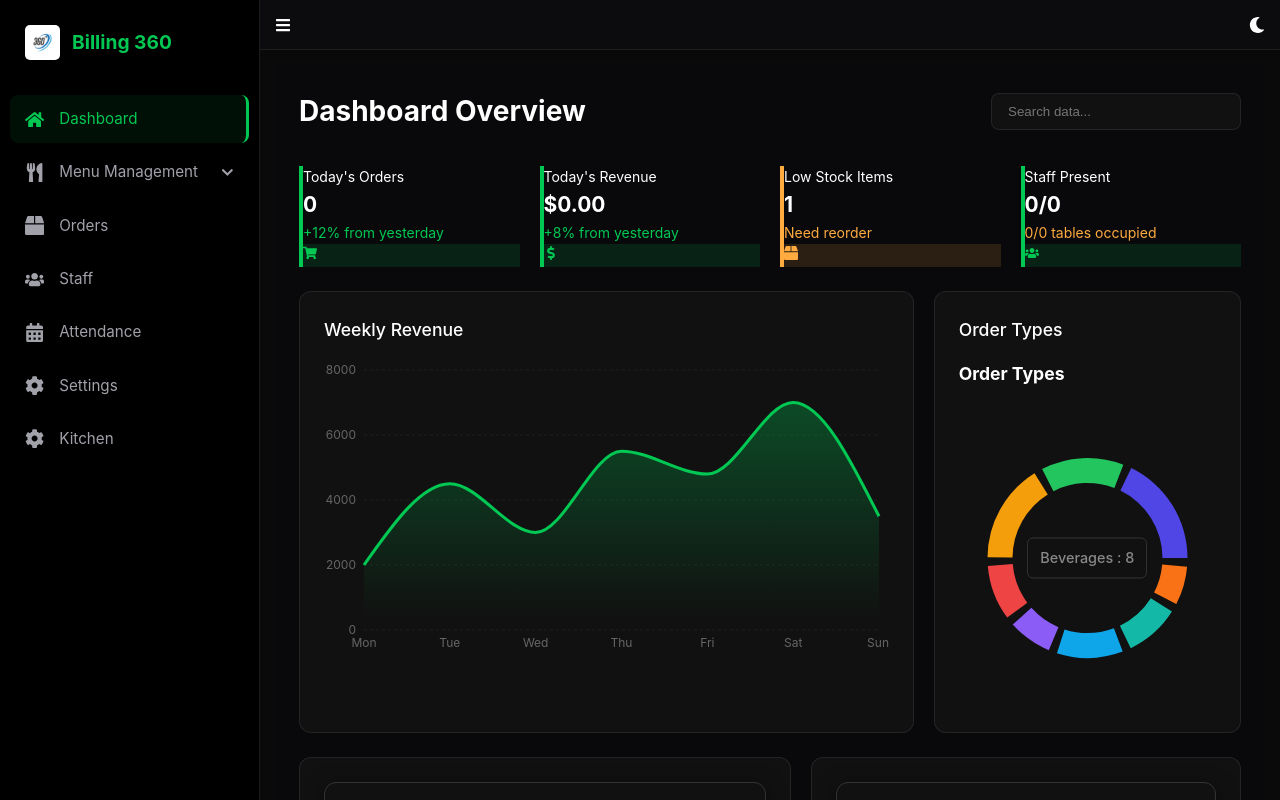
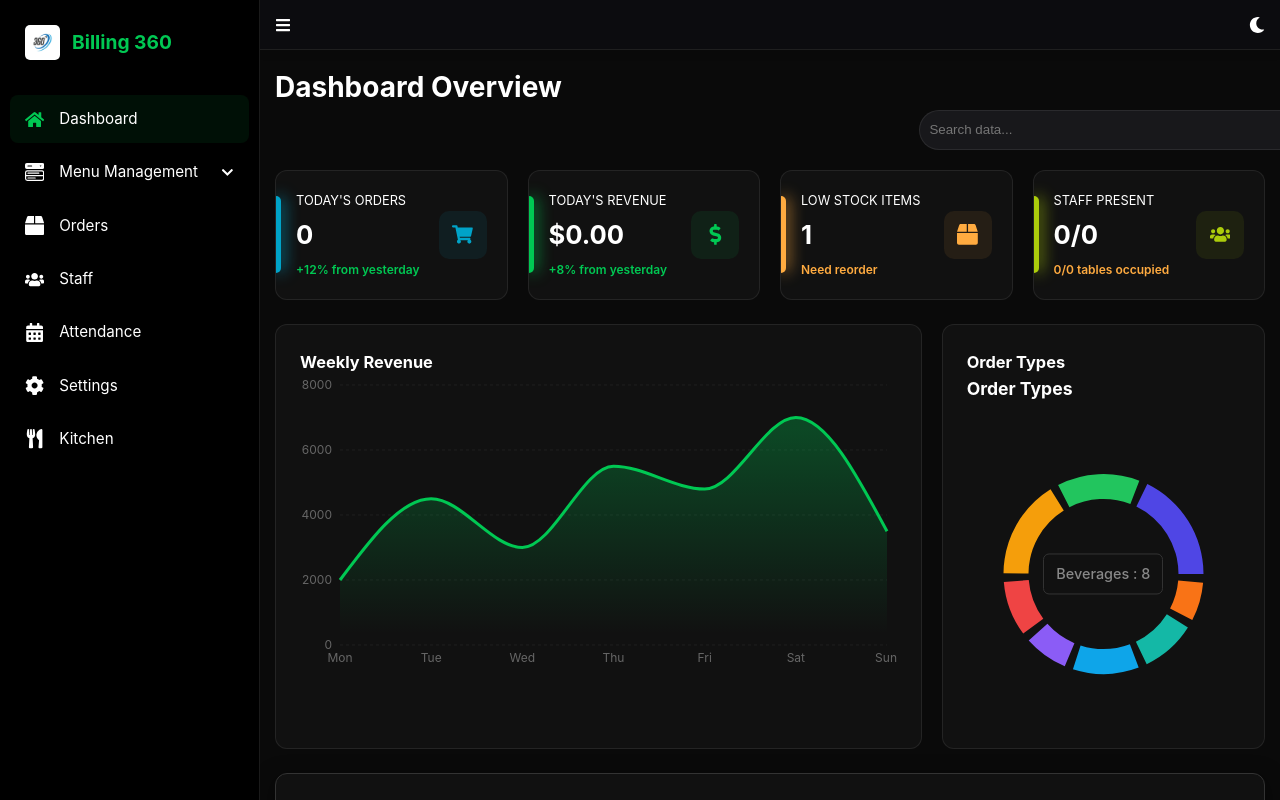
Before and after one commit to Innovalq-SoundaryaTeam/Restaurant-system, a React (Vite) app in the folder frontend/Billing_360/: page /Dashboard in a window 1280 px wide. Built offline with nearby package versions, Linux system fonts and the light colour scheme.

Commit message:
dashboard style changed

```diff
--- a/frontend/Billing_360/src/components/Dashboard.jsx
+++ b/frontend/Billing_360/src/components/Dashboard.jsx
@@ -13,20 +13,21 @@ export default function Dashboard() {
     <div className="dashboard-container">
       <header className="dashboard-header">
         <h1>Dashboard Overview</h1>
-        <div className="header-search">
-          <input type="text" placeholder="Search data..." />
+        <div >
+          <input type="text" placeholder="Search data..." className="header-search" />
         </div>
       </header>
 
       {/* Metric Cards with HotelPro Accent Borders */}
       <div className="metrics-row">
-        <Metricard title="Today's Orders" value="0" color="#00c853" trend="+12% from yesterday" iconType="order" />
+        <Metricard title="Today's Orders" value="0" color="#00a3c8" trend="+12% from yesterday" iconType="order" />
         <Metricard title="Today's Revenue" value="$0.00" color="#00c853" trend="+8% from yesterday" iconType="revenue" />
         <Metricard title="Low Stock Items" value="1" color="#ffab40" trend="Need reorder" iconType="stock" />
-        <Metricard title="Staff Present" value="0/0" color="#00c853" trend="0/0 tables occupied" iconType="staff" />
+        <Metricard title="Staff Present" value="0/0" color="#accc0b" trend="0/0 tables occupied" iconType="staff" />
       </div>
 
       <div className="dashboard-grid-main">
+  {/* Graph on the Left */}
   <div className="chart-section main-revenue">
     <div className="section-header">
       <h3>Weekly Revenue</h3>
@@ -34,6 +35,7 @@ export default function Dashboard() {
     <EarningsChart range={range} setRange={setRange} />
   </div>
 
+  {/* Pie Chart on the Right */}
   <div className="chart-section order-types">
     <div className="section-header">
       <h3>Order Types</h3>
--- a/frontend/Billing_360/src/components/Metricard.jsx
+++ b/frontend/Billing_360/src/components/Metricard.jsx
@@ -1,7 +1,6 @@
 import { FaShoppingCart, FaDollarSign, FaBox, FaUsers } from "react-icons/fa";
 
 export default function Metricard({ title, value, color, trend, iconType }) {
-  // Mapping icons to types
   const icons = {
     order: <FaShoppingCart />,
     revenue: <FaDollarSign />,
@@ -10,8 +9,8 @@ export default function Metricard({ title, value, color, trend, iconType }) {
   };
 
   return (
-    <div className="metric-card" style={{ borderLeft: `4px solid ${color}` }}>
-      <div className="card-content">
+    <div className="metric-card" style={{ "--accent": color }}>
+      <div className="card-inner">
         <div className="card-info">
           <p className="card-title">{title}</p>
           <h2 className="card-value">{value}</h2>
@@ -19,7 +18,7 @@ export default function Metricard({ title, value, color, trend, iconType }) {
             {trend}
           </p>
         </div>
-        <div className="card-icon" style={{ backgroundColor: `${color}22`, color: color }}>
+        <div className="card-icon" style={{ backgroundColor: `${color}15`, color: color }}>
           {icons[iconType]}
         </div>
       </div>
--- a/frontend/Billing_360/src/components/Sidebar.jsx
+++ b/frontend/Billing_360/src/components/Sidebar.jsx
@@ -1,7 +1,9 @@
 import { useState } from "react";
 import { NavLink } from "react-router-dom";
-import { FaHome, FaUtensils, FaChevronDown, FaBox, FaUsers, FaCalendarAlt, FaCog } from "react-icons/fa";
-import "../styles/sidebar.css"; // Ensure this path is correct
+// Corrected: split the imports for Font Awesome and Bootstrap Icons
+import { FaHome, FaChevronDown, FaBox, FaUsers, FaCalendarAlt, FaCog, FaUtensils } from "react-icons/fa";
+import { BsFillMenuButtonWideFill } from "react-icons/bs";
+import "../styles/sidebar.css";
 import Applogo from "../assets/Applogo.jpeg";
 
 export default function Sidebar({ collapsed, mobileOpen, closeMobile }) {
@@ -9,9 +11,11 @@ export default function Sidebar({ collapsed, mobileOpen, closeMobile }) {
 
   return (
     <aside className={`sidebar ${collapsed ? "collapsed" : ""} ${mobileOpen ? "mobile-open" : ""}`}>
-      {/* LOGO - Matching HotelPro Style */}
+      {/* LOGO */}
       <div className="logo">
-        <div className="logo-icon" ><img src={Applogo} alt="Logo" style={{width:"35px", height:"35px",borderRadius:"5px"}}/></div>
+        <div className="logo-icon">
+          <img src={Applogo} alt="Logo" style={{ width: "35px", height: "35px", borderRadius: "5px" }} />
+        </div>
         {!collapsed && <span className="logo-text">Billing 360</span>}
       </div>
 
@@ -25,7 +29,8 @@ export default function Sidebar({ collapsed, mobileOpen, closeMobile }) {
         {/* MENU with Submenu Logic */}
         <div className={`menu-block ${menuOpen ? "open" : ""}`}>
           <div className="submenu-title nav-item" onClick={() => setMenuOpen(!menuOpen)}>
-            <FaUtensils className="nav-icon" />
+            {/* Now correctly imported from 'react-icons/bs' */}
+            <BsFillMenuButtonWideFill className="nav-icon" />
             {!collapsed && <span>Menu Management</span>}
             {!collapsed && <FaChevronDown className={`arrow ${menuOpen ? "open" : ""}`} />}
           </div>
@@ -38,7 +43,7 @@ export default function Sidebar({ collapsed, mobileOpen, closeMobile }) {
           )}
         </div>
 
-        {/* OTHER ITEMS (To match your screenshot) */}
+        {/* OTHER ITEMS */}
         <NavLink to="/orders" className="nav-item" onClick={closeMobile}>
           <FaBox className="nav-icon" />
           {!collapsed && <span>Orders</span>}
@@ -60,7 +65,7 @@ export default function Sidebar({ collapsed, mobileOpen, closeMobile }) {
         </NavLink>
 
         <NavLink to="/kitchen" className="nav-item" onClick={closeMobile}>
-          <FaCog className="nav-icon" />
+          <FaUtensils className="nav-icon" />
           {!collapsed && <span>Kitchen</span>}
         </NavLink>
       </nav>
--- a/frontend/Billing_360/src/pages/KitchenPanel.jsx
+++ b/frontend/Billing_360/src/pages/KitchenPanel.jsx
@@ -21,6 +21,7 @@ const KitchenPanel = () => {
         throw new Error('Failed to fetch orders');
       }
     } catch (err) {
+      console.error('Error fetching orders:', err);
       setError('Connection error. Retrying...');
     } finally {
       setLoading(false);
@@ -47,6 +48,7 @@ const KitchenPanel = () => {
         alert(`Failed to update status.`);
       }
     } catch (err) {
+      console.error("An error occurred while updating the order status:", err);
       alert("Network error. Could not update status.");
     }
   };
@@ -92,7 +94,7 @@ const KitchenPanel = () => {
               </div>
               <span
                 className="status-badge"
-                style={{ backgroundColor: getStatusColor(order.status) }}
+                style={{ backgroundColor: getStatusColor(order.status),color: 'white' }}
               >
                 {order.status}
               </span>
--- a/frontend/Billing_360/src/styles/dashboard.css
+++ b/frontend/Billing_360/src/styles/dashboard.css
@@ -1,37 +1,17 @@
-/* dashboard.css */
-:root {
-  --bg-dark: #09090b;       /* Midnight background */
-  --card-bg: #121214;       /* Slightly lighter card surfaces */
-  --accent-green: #00c853;  /* HotelPro Green */
-  --border-subtle: #1f1f23; /* Subtle card borders */
-  --text-dim: #a1a1aa;      /* Dimmed labels */
+.header-search{
+  width: 400px;
+  height: 40px;
+  border-radius: 20px;
+  background: #18181b;
+  border: 1px solid var(--border-subtle);
+  color: #fff;
+  justify-content: right;
+  padding-left: 1%;
+  margin: 0% 0% 2% 65%;
 }
 
-.dashboard-container {
-  background-color: var(--bg-dark);
-  color: white;
-  padding: 24px;
-  min-height: 100vh;
-}
 
-/* Header style with search at top right */
-.dashboard-header {
-  display: flex;
-  justify-content: space-between;
-  align-items: center;
-  margin-bottom: 32px;
-}
-
-.header-search input {
-  background: var(--card-bg);
-  border: 1px solid var(--border-subtle);
-  color: white;
-  padding: 10px 16px;
-  border-radius: 8px;
-  width: 250px;
-}
-
-/* Metrics Row: 4-column grid */
+/* Metric Row: Force 4 columns in 1 row */
 .metrics-row {
   display: grid;
   grid-template-columns: repeat(4, 1fr);
@@ -39,7 +19,57 @@
   margin-bottom: 24px;
 }
 
-/* Main Grid: 2 columns with specific 2:1 ratio */
+.metric-card {
+  background: var(--card-bg);
+  border: 1px solid var(--border-subtle);
+  border-radius: 12px;
+  padding: 20px;
+  position: relative;
+  overflow: hidden;
+  transition: transform 0.3s ease;
+}
+
+/* The Sculpted Left Shape */
+.metric-card::before {
+  content: "";
+  position: absolute;
+  left: 0;
+  top: 20%; /* Centered vertically */
+  height: 60%;
+  width: 5px;
+  background: var(--accent);
+  border-radius: 0 10px 10px 0; /* Creates the "pill" bite */
+  box-shadow: 2px 0 15px var(--accent);
+}
+
+.metric-card:hover {
+  transform: translateY(-5px);
+  background: #18181b;
+}
+
+/* Inner Layout */
+.card-inner {
+  display: flex;
+  justify-content: space-between;
+  align-items: center;
+  width: 100%;
+}
+
+.card-title { color: var(--text-dim); font-size: 0.8rem; margin: 0; text-transform: uppercase; }
+.card-value { color: #fff; font-size: 1.6rem; font-weight: 700; margin: 4px 0; }
+.card-trend { font-size: 0.75rem; font-weight: 600; }
+
+.card-icon {
+  width: 48px;
+  height: 48px;
+  border-radius: 10px;
+  display: flex;
+  align-items: center;
+  justify-content: center;
+  font-size: 1.3rem;
+}
+
+/* MAIN GRID: Graph Left (2fr), Pie Right (1fr) */
 .dashboard-grid-main {
   display: grid;
   grid-template-columns: 2fr 1fr;
@@ -47,22 +77,9 @@
   margin-bottom: 24px;
 }
 
-/* Secondary Grid: Bottom Lists 1:1 ratio */
-.dashboard-grid-secondary {
-  display: grid;
-  grid-template-columns: 1fr 1fr;
-  gap: 20px;
-}
-
-.chart-section, .list-section {
+.chart-section {
   background: var(--card-bg);
   border: 1px solid var(--border-subtle);
   border-radius: 12px;
   padding: 24px;
 }
-
-.section-header h3 {
-  font-size: 1.1rem;
-  margin-bottom: 16px;
-  font-weight: 500;
-}
```
Lines whose indentation alone changed are shown as unchanged.
